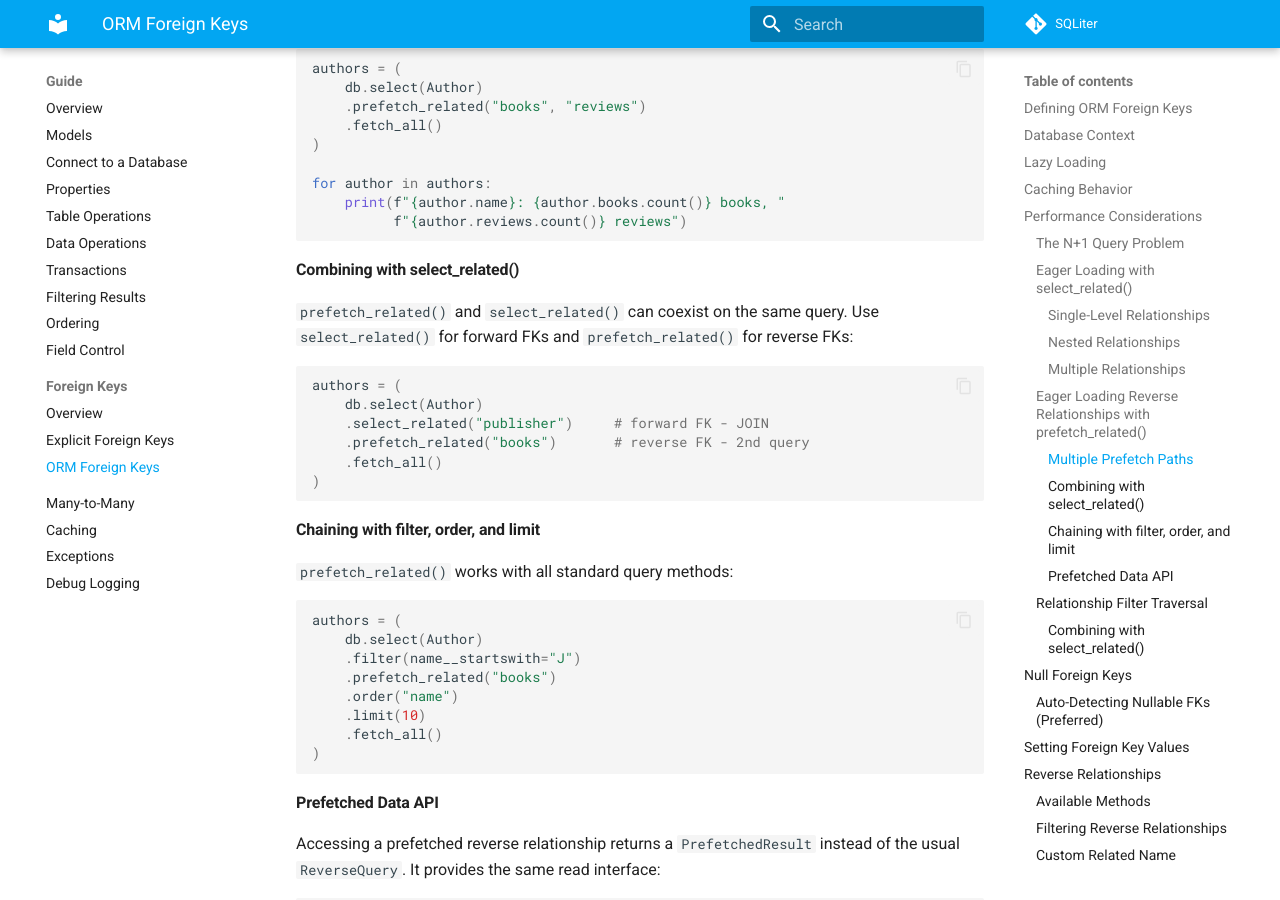
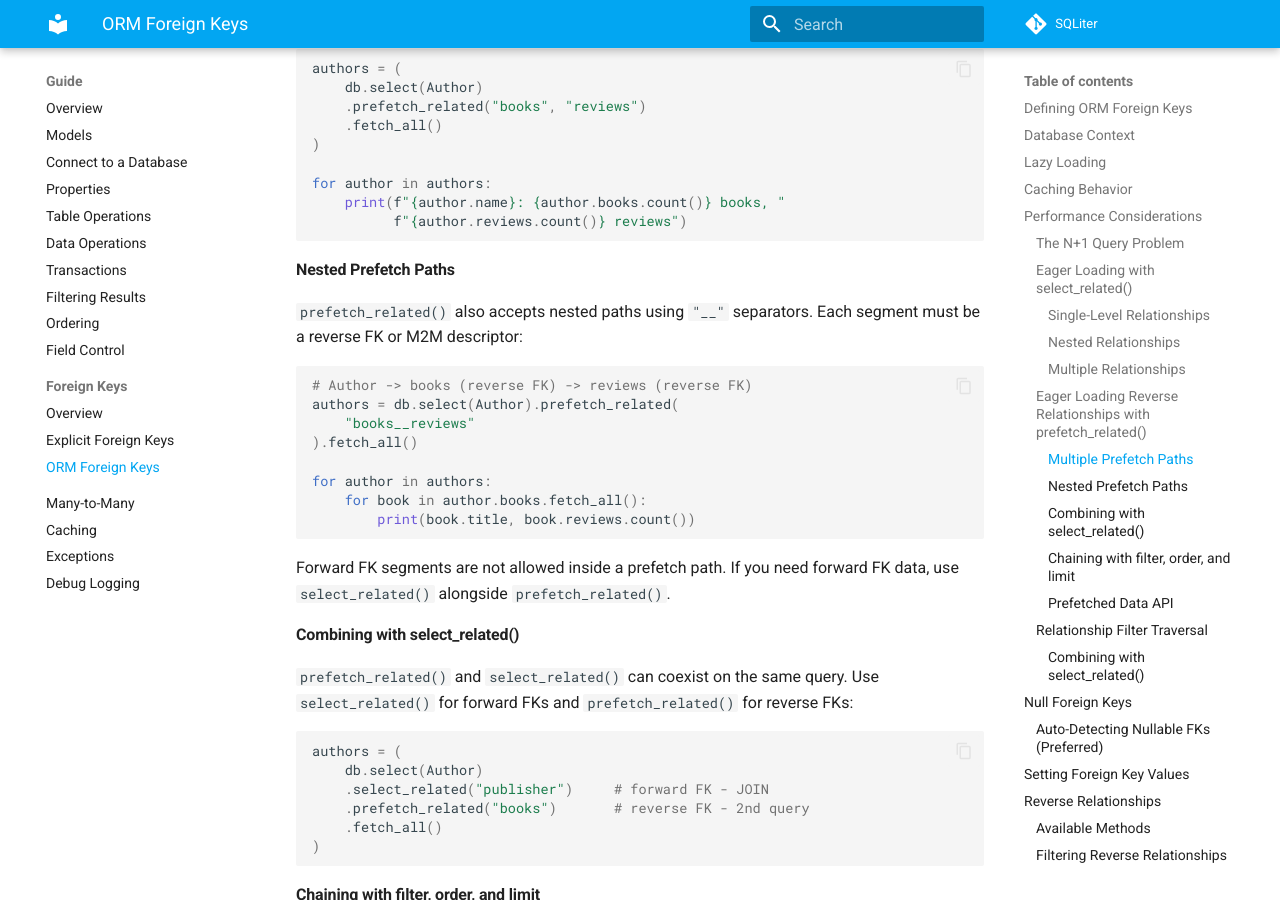
Before and after one commit to seapagan/sqliter-py, an MkDocs documentation site: the page built from docs/guide/foreign-keys/orm.md, in a window 1280 px wide and 900 px high, scrolled down 3898 px. Built offline with MkDocs 1.6.1 and Material for MkDocs 9.7.7, drawn with Linux system fonts in a browser that asks for light colours; plug-ins that fetch from the network failed and are left out; comment, search, counter and statistics services are not loaded.

Commit message:
Document nested prefetch_related paths

````diff
--- a/docs/guide/foreign-keys/orm.md
+++ b/docs/guide/foreign-keys/orm.md
@@ -200,6 +200,25 @@ for author in authors:
     print(f"{author.name}: {author.books.count()} books, "
           f"{author.reviews.count()} reviews")
 ```
+
+#### Nested Prefetch Paths
+
+`prefetch_related()` also accepts nested paths using ``"__"`` separators.
+Each segment must be a reverse FK or M2M descriptor:
+
+```python
+# Author -> books (reverse FK) -> reviews (reverse FK)
+authors = db.select(Author).prefetch_related(
+    "books__reviews"
+).fetch_all()
+
+for author in authors:
+    for book in author.books.fetch_all():
+        print(book.title, book.reviews.count())
+```
+
+Forward FK segments are not allowed inside a prefetch path. If you need
+forward FK data, use `select_related()` alongside `prefetch_related()`.
 
 #### Combining with select_related()
 
````
Also changed, not shown: docs/api-reference/query-builder.md (+7 -0 lines), docs/guide/many-to-many.md (+15 -0 lines).
